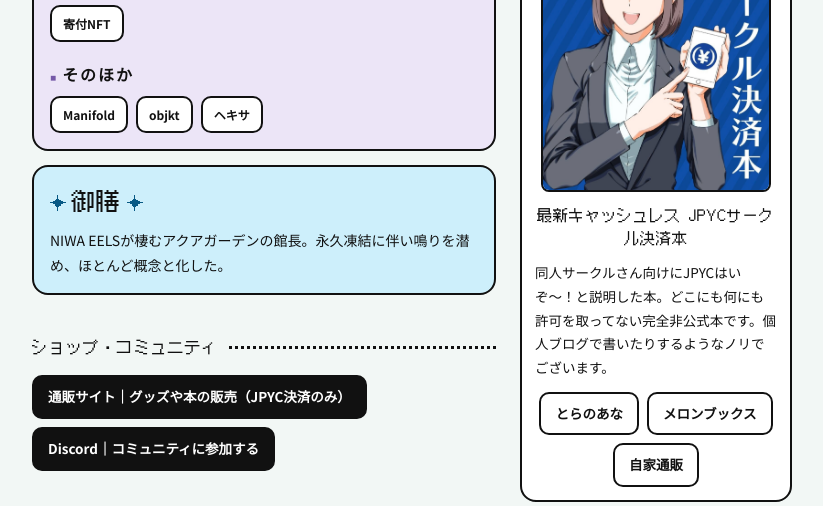
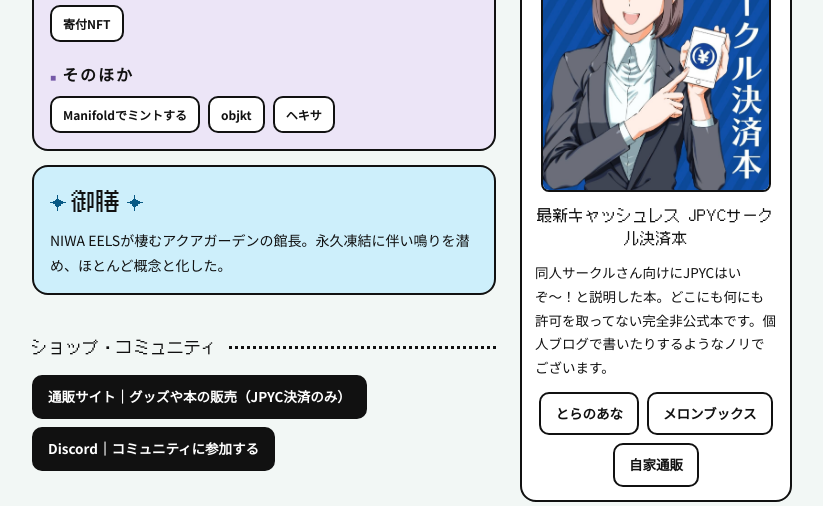
Before and after one commit to nrium/nrium, a plain HTML site: page index.html in a window 1280 px wide. Shown: the part 2169-2675 px from the top of the page, without its empty margins (228-1051 px from the left). Drawn offline with Linux system fonts and the light colour scheme; a web font is replaced by a local one.

Commit message:
ダリンリヒのManifold表記を『Manifoldでミントする』に変更

```diff
--- a/index.html
+++ b/index.html
@@ -890,7 +890,7 @@ nft: [
 { label: "リビールをテーマにした作品群", url: "https://opensea.io/collection/the-reveal-"},
 { label: "寄付NFT", url: "https://opensea.io/ja/0x6f6d2ed08e0b7b9dc447e1581f97803261ed19d5/created"},
 { heading: "そのほか"},
-{ label: "Manifold", url: "https://app.manifold.xyz/c/minting-me"},
+{ label: "Manifoldでミントする", url: "https://app.manifold.xyz/c/minting-me"},
 { label: "objkt", url: "https://objkt.com/collection/KT1JCB6Pa4JaLAHqTR8ikGLpCXZqiwxdWwbw"},
 { label: "ヘキサ", url: "https://nft.hexanft.com/users/fQDWgb9LlUJCMr/issued"}
 ]},
```
